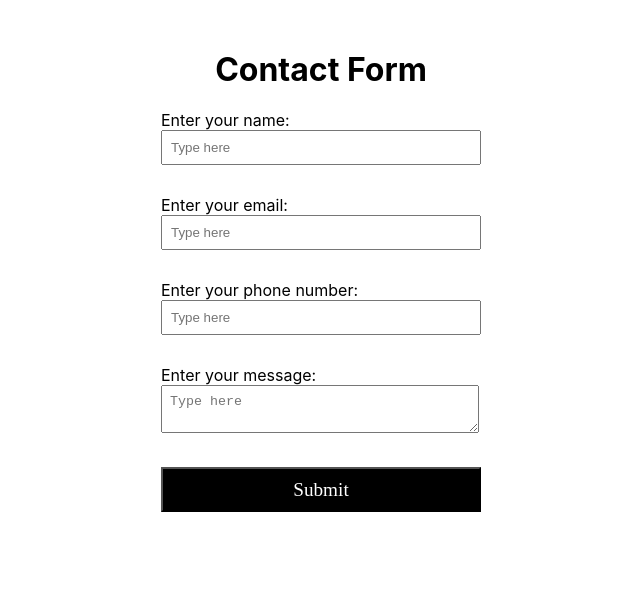
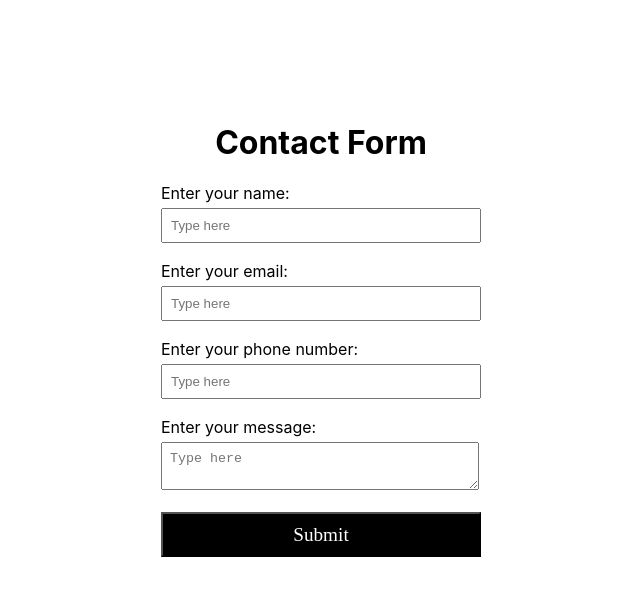
Before and after one commit to Aditi191102/Form, a React (Create React App) app: page / in a window 1280 px wide. Shown: the top 596 px of the page, without its empty margins (319-959 px from the left). Built offline with nearby package versions, Linux system fonts and the light colour scheme.

Commit message:
first commit

```diff
--- a/src/App.css
+++ b/src/App.css
@@ -1,6 +1,17 @@
+.outerdiv{
+  display: flex;
+  align-items: center;
+  justify-content: center;
+}
+
+
 .App {
+  border-radius: 8px;
   text-align: center;
   margin-top: 50px;
+  /* background:radial-gradient(ellipse at 70% 70%,rgb(71, 174, 195),rgb(218, 126, 237)); */
+  padding: 4%;
+
 }
 
 form {
@@ -10,13 +21,15 @@ form {
 
 label {
   display: block;
-  margin-bottom: 10px;
+  margin-bottom: 5px;
 }
 
 input,
 textarea {
   width: 300px;
+  margin-bottom: 18px;
   padding: 8px;
+
 }
 .submitbtn{
   width: 320px;
--- a/src/App.js
+++ b/src/App.js
@@ -31,63 +31,58 @@ function App() {
   };
 
   return (
+    <div className='outerdiv'>
         <div className="App">
       <h1>Contact Form</h1>
       <form onSubmit={handleSubmit}>
-        <label>
-          Enter your name:
-          <br></br>
+
+        <label for="name">Enter your name:</label>
         <input
           placeholder='Type here'
             type="text"
+            id="name"
             name="name"
             value={formData.name}
             onChange={handleChange}
         />
-        </label>
-        <br />
 
-        <label>
-          Enter your email:
-          <br></br>
+        <label for="email"> Enter your email:</label>
+
         <input
           placeholder='Type here'
             type="email"
             name="email"
+            id="email"
             value={formData.email}
             onChange={handleChange}
         />
-        </label>
-        <br />
 
-        <label>
-          Enter your phone number:
-          <br></br>
+
+
+        <label for="phone">Enter your phone number:</label>
         <input
           placeholder='Type here'
             type="tel"
+            id="phone"
             name="phone"
             value={formData.phone}
             onChange={handleChange}
         />
-        </label>
-        <br />
 
-        <label>
-          Enter your message:
-          <br></br>
+        <label for="message">Enter your message: </label>
         <textarea
+          id="message"
           placeholder='Type here'
             name="message"
             value={formData.message}
             onChange={handleChange}
         />
-        </label>
-        <br />
-
+      <br></br>
         <button className='submitbtn' type="submit">Submit</button>
       </form>
     </div>
+    </div>
+
   );
 }
 
--- a/src/index.js
+++ b/src/index.js
@@ -2,16 +2,9 @@ import React from 'react';
 import ReactDOM from 'react-dom/client';
 import './index.css';
 import App from './App';
-import reportWebVitals from './reportWebVitals';
+
 
 const root = ReactDOM.createRoot(document.getElementById('root'));
 root.render(
-  <React.StrictMode>
     <App />
-  </React.StrictMode>
 );
-
-// If you want to start measuring performance in your app, pass a function
-// to log results (for example: reportWebVitals(console.log))
-// or send to an analytics endpoint. Learn more: https://bit.ly/CRA-vitals
-reportWebVitals();
--- a/src/reportWebVitals.js
+++ b/src/reportWebVitals.js
@@ -1,13 +1,13 @@
-const reportWebVitals = onPerfEntry => {
-  if (onPerfEntry && onPerfEntry instanceof Function) {
-    import('web-vitals').then(({ getCLS, getFID, getFCP, getLCP, getTTFB }) => {
-      getCLS(onPerfEntry);
-      getFID(onPerfEntry);
-      getFCP(onPerfEntry);
-      getLCP(onPerfEntry);
-      getTTFB(onPerfEntry);
-    });
-  }
-};
+// const reportWebVitals = onPerfEntry => {
+//   if (onPerfEntry && onPerfEntry instanceof Function) {
+//     import('web-vitals').then(({ getCLS, getFID, getFCP, getLCP, getTTFB }) => {
+//       getCLS(onPerfEntry);
+//       getFID(onPerfEntry);
+//       getFCP(onPerfEntry);
+//       getLCP(onPerfEntry);
+//       getTTFB(onPerfEntry);
+//     });
+//   }
+// };
 
-export default reportWebVitals;
+// export default reportWebVitals;
```
Also changed, not shown: src/setupTests.js (+1 -1 lines). Lines whose indentation alone changed are shown as unchanged.
